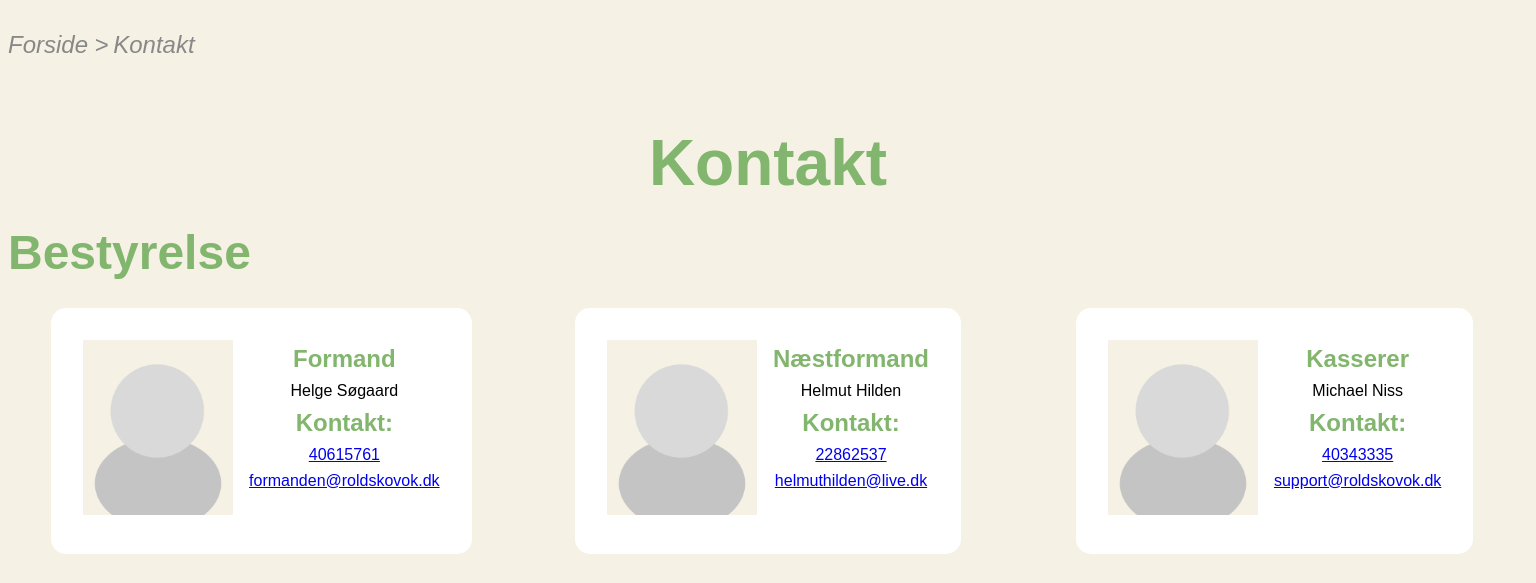
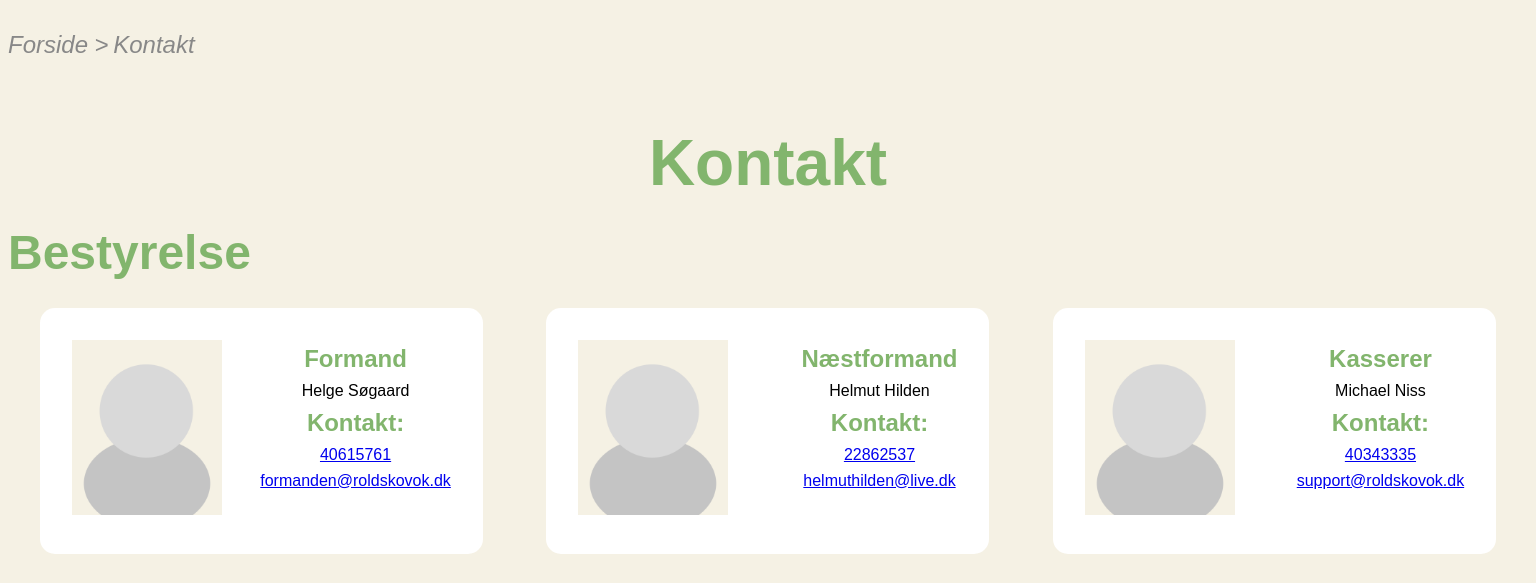
Before and after one commit to Huythvu/Rsok, a plain HTML site: page kontakt.html in a window 1536 px wide. Shown: the part 172-755 px from the top of the page. Drawn offline with Linux system fonts and the light colour scheme.

Commit message:
kontakt cards
changed some stuff like min width and padding left removed again

```diff
--- a/assets/css/style.css
+++ b/assets/css/style.css
@@ -943,9 +943,6 @@ padding-bottom: var(--sectionPaddingSmlMobile);
   background: var(--white);
   justify-self: center;
 }
-.kontaktcards div:nth-last-of-type(1){
-  padding-left: 16px;
-}
 summary{
   color: var(--white);
 }
@@ -1033,7 +1030,7 @@ h3 {
 /* media til kontakt */
 @media only screen and (min-width: 1440px) {
 .kontaktcards{
-  min-width: 300px;
+  min-width: 443px;
   display: flex;
   padding: 2rem;
   margin: 1rem;
```
